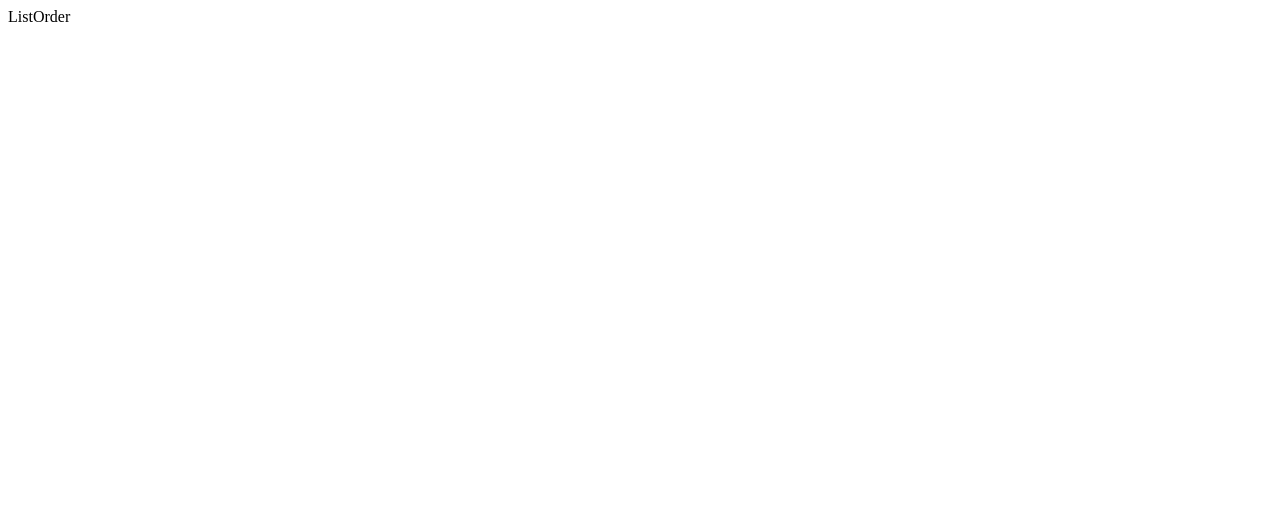
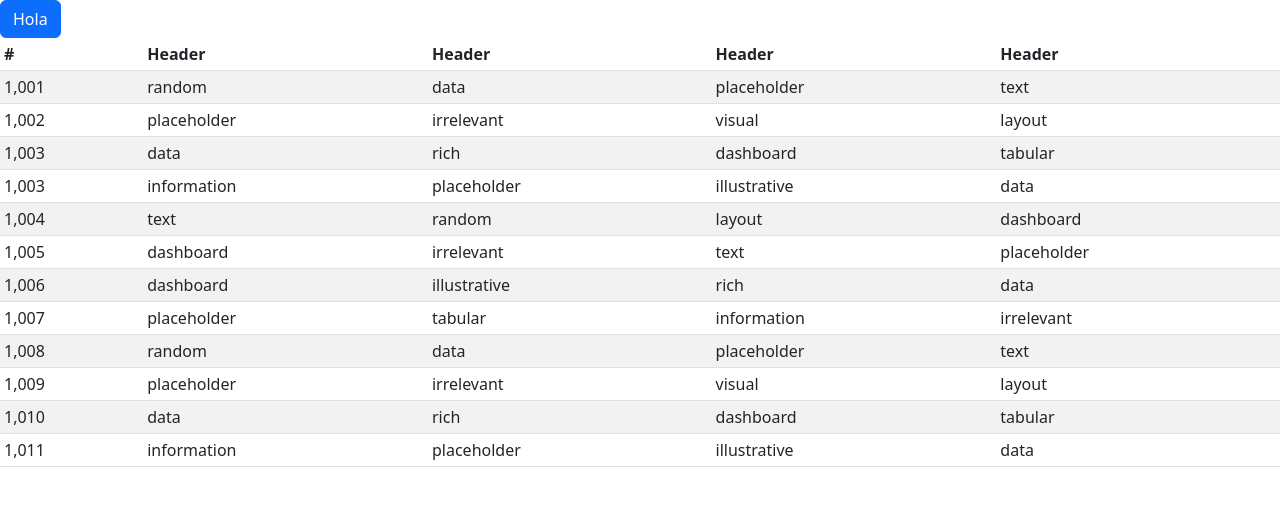
Before and after one commit to jholgin/pick-up-packages, a React (Create React App) app: page /order/list in a window 1280 px wide. Shown: the top 506 px of the page. Built offline with nearby package versions, Linux system fonts and the light colour scheme.

Commit message:
añadir tabla

```diff
--- a/src/pages/Orders/ListOrders/ListOrder.jsx
+++ b/src/pages/Orders/ListOrders/ListOrder.jsx
@@ -1,5 +1,107 @@
+import Button from 'react-bootstrap/Button';
 const ListOrder = () => {
-  return <div>ListOrder</div>;
+  return (<>
+      <Button>Hola</Button>
+      <div class="table-responsive">
+        <table class="table table-striped table-sm">
+          <thead>
+            <tr>
+              <th scope="col">#</th>
+              <th scope="col">Header</th>
+              <th scope="col">Header</th>
+              <th scope="col">Header</th>
+              <th scope="col">Header</th>
+            </tr>
+          </thead>
+          <tbody>
+            <tr>
+              <td>1,001</td>
+              <td>random</td>
+              <td>data</td>
+              <td>placeholder</td>
+              <td>text</td>
+            </tr>
+            <tr>
+              <td>1,002</td>
+              <td>placeholder</td>
+              <td>irrelevant</td>
+              <td>visual</td>
+              <td>layout</td>
+            </tr>
+            <tr>
+              <td>1,003</td>
+              <td>data</td>
+              <td>rich</td>
+              <td>dashboard</td>
+              <td>tabular</td>
+            </tr>
+            <tr>
+              <td>1,003</td>
+              <td>information</td>
+              <td>placeholder</td>
+              <td>illustrative</td>
+              <td>data</td>
+            </tr>
+            <tr>
+              <td>1,004</td>
+              <td>text</td>
+              <td>random</td>
+              <td>layout</td>
+              <td>dashboard</td>
+            </tr>
+            <tr>
+              <td>1,005</td>
+              <td>dashboard</td>
+              <td>irrelevant</td>
+              <td>text</td>
+              <td>placeholder</td>
+            </tr>
+            <tr>
+              <td>1,006</td>
+              <td>dashboard</td>
+              <td>illustrative</td>
+              <td>rich</td>
+              <td>data</td>
+            </tr>
+            <tr>
+              <td>1,007</td>
+              <td>placeholder</td>
+              <td>tabular</td>
+              <td>information</td>
+              <td>irrelevant</td>
+            </tr>
+            <tr>
+              <td>1,008</td>
+              <td>random</td>
+              <td>data</td>
+              <td>placeholder</td>
+              <td>text</td>
+            </tr>
+            <tr>
+              <td>1,009</td>
+              <td>placeholder</td>
+              <td>irrelevant</td>
+              <td>visual</td>
+              <td>layout</td>
+            </tr>
+            <tr>
+              <td>1,010</td>
+              <td>data</td>
+              <td>rich</td>
+              <td>dashboard</td>
+              <td>tabular</td>
+            </tr>
+            <tr>
+              <td>1,011</td>
+              <td>information</td>
+              <td>placeholder</td>
+              <td>illustrative</td>
+              <td>data</td>
+            </tr>
+          </tbody>
+        </table>
+      </div>
+  </>);
 };
 
 export default ListOrder;
--- a/src/routes/Layout.jsx
+++ b/src/routes/Layout.jsx
@@ -7,7 +7,7 @@ import ListOrder from "../pages/Orders/ListOrders/ListOrder";
 import RegisterUser from "../pages/Register/RegisterUser";
 import PrivateRoutes from "./PrivateRoutes/PrivateRoutes";
 import PublicRoutes from "./PublicRoutes/PublicRoutes";
-
+import 'bootstrap/dist/css/bootstrap.min.css';
 const Layout = () => {
   return (
     <>
```
